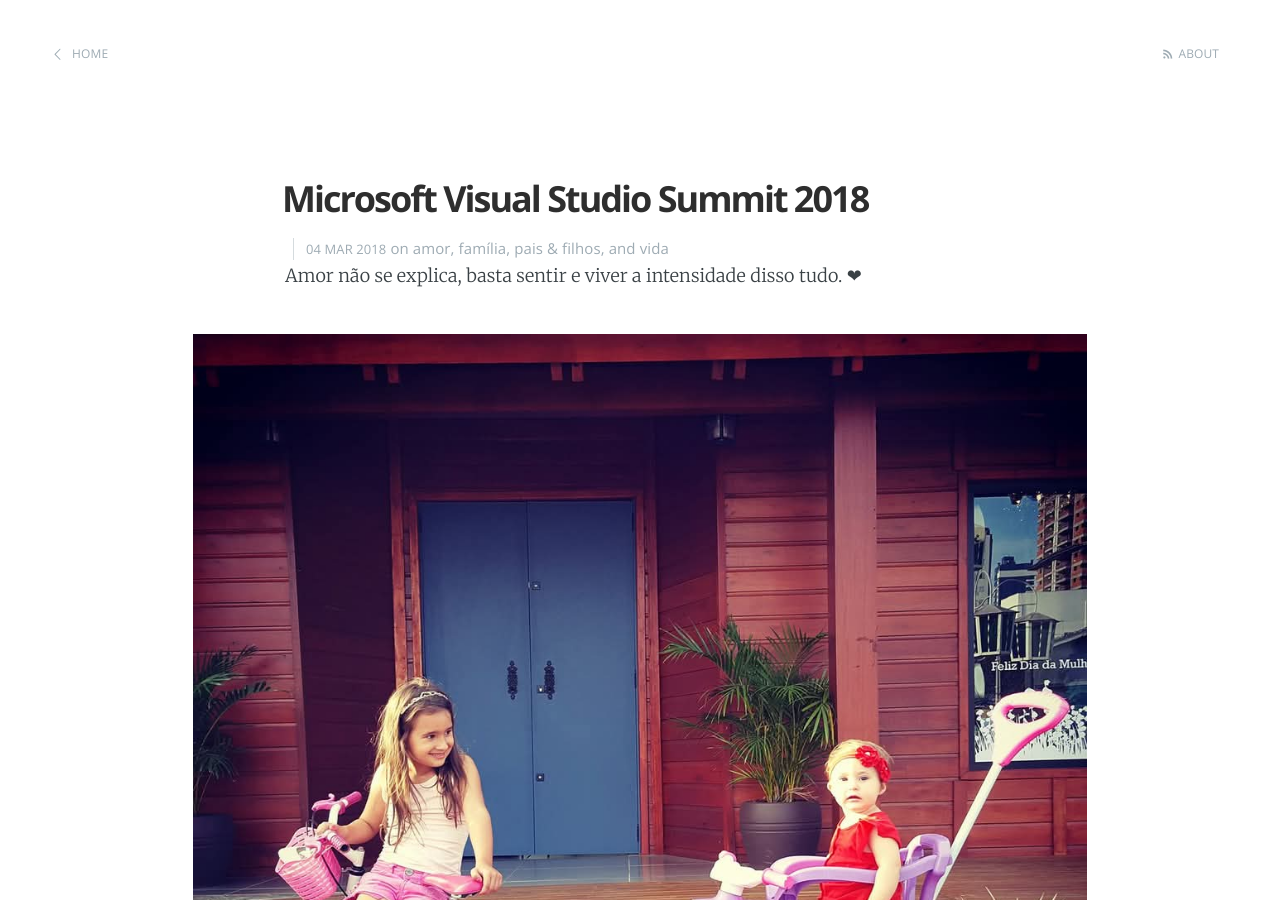
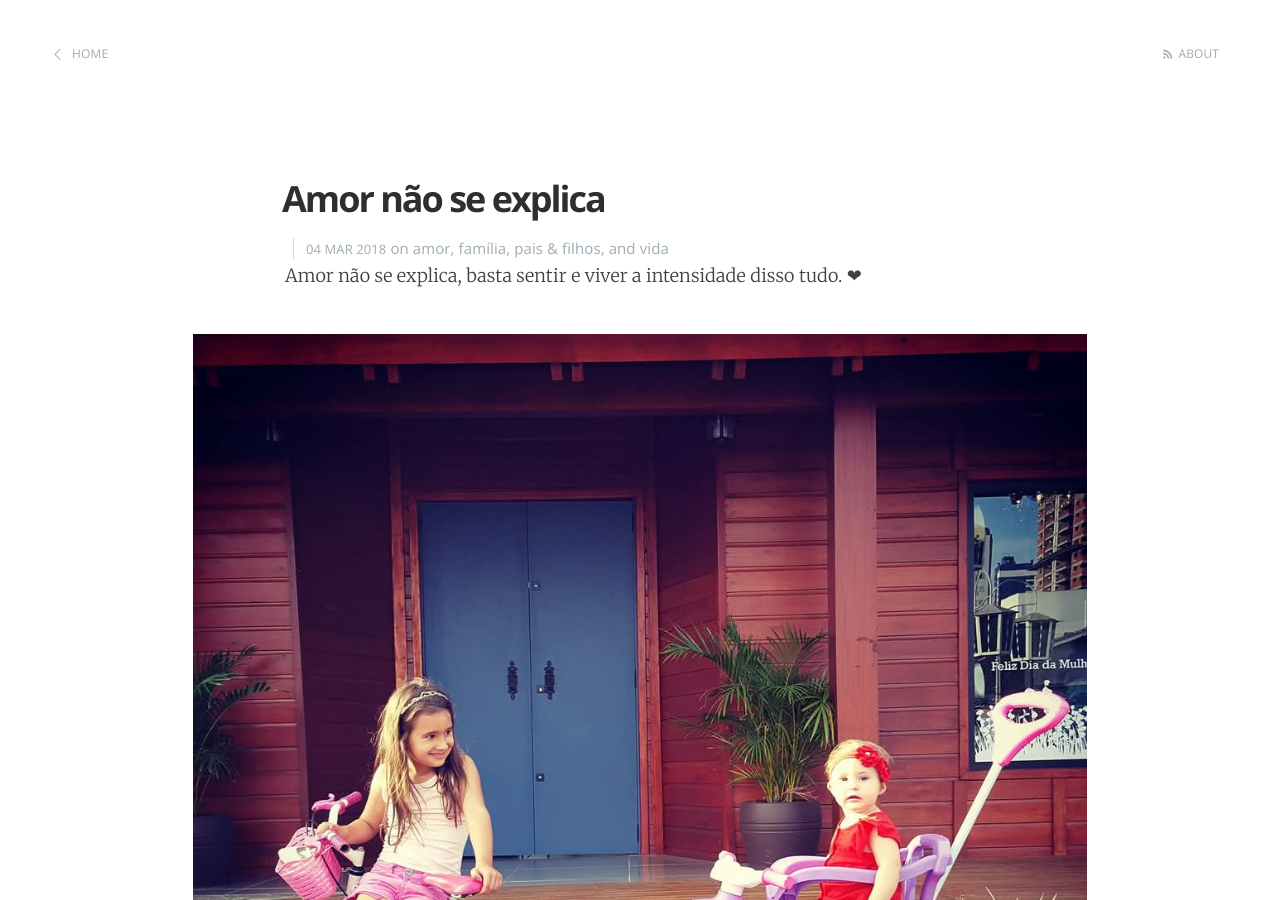
Before and after one commit to libnando/nandomegaman.github.io, a Jekyll site: the page built from _posts/2018-03-04-amor-nao-se-explica.markdown, in a window 1280 px wide and 900 px high. Built offline with Jekyll 4.4.1, drawn with Linux system fonts in a browser that asks for light colours.

Commit message:
chore: updated post

```diff
--- a/_posts/2018-03-04-amor-nao-se-explica.markdown
+++ b/_posts/2018-03-04-amor-nao-se-explica.markdown
@@ -1,6 +1,6 @@
 ---
 layout: post
-title:  "Microsoft Visual Studio Summit 2018"
+title:  "Amor não se explica"
 tags : [amor, família, pais & filhos, vida]
 date:  2018-03-04 02:00:00
 ---
```
